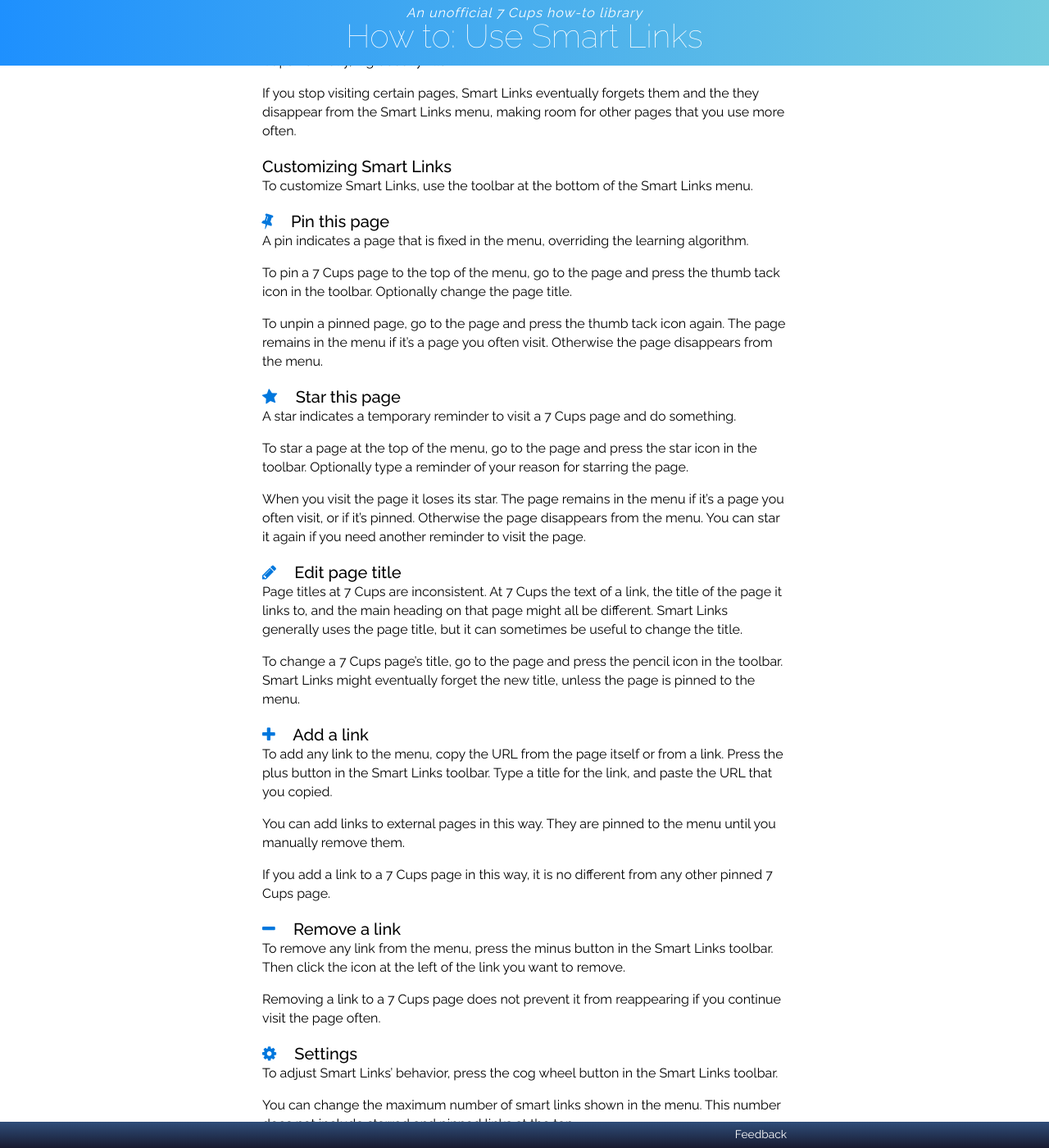
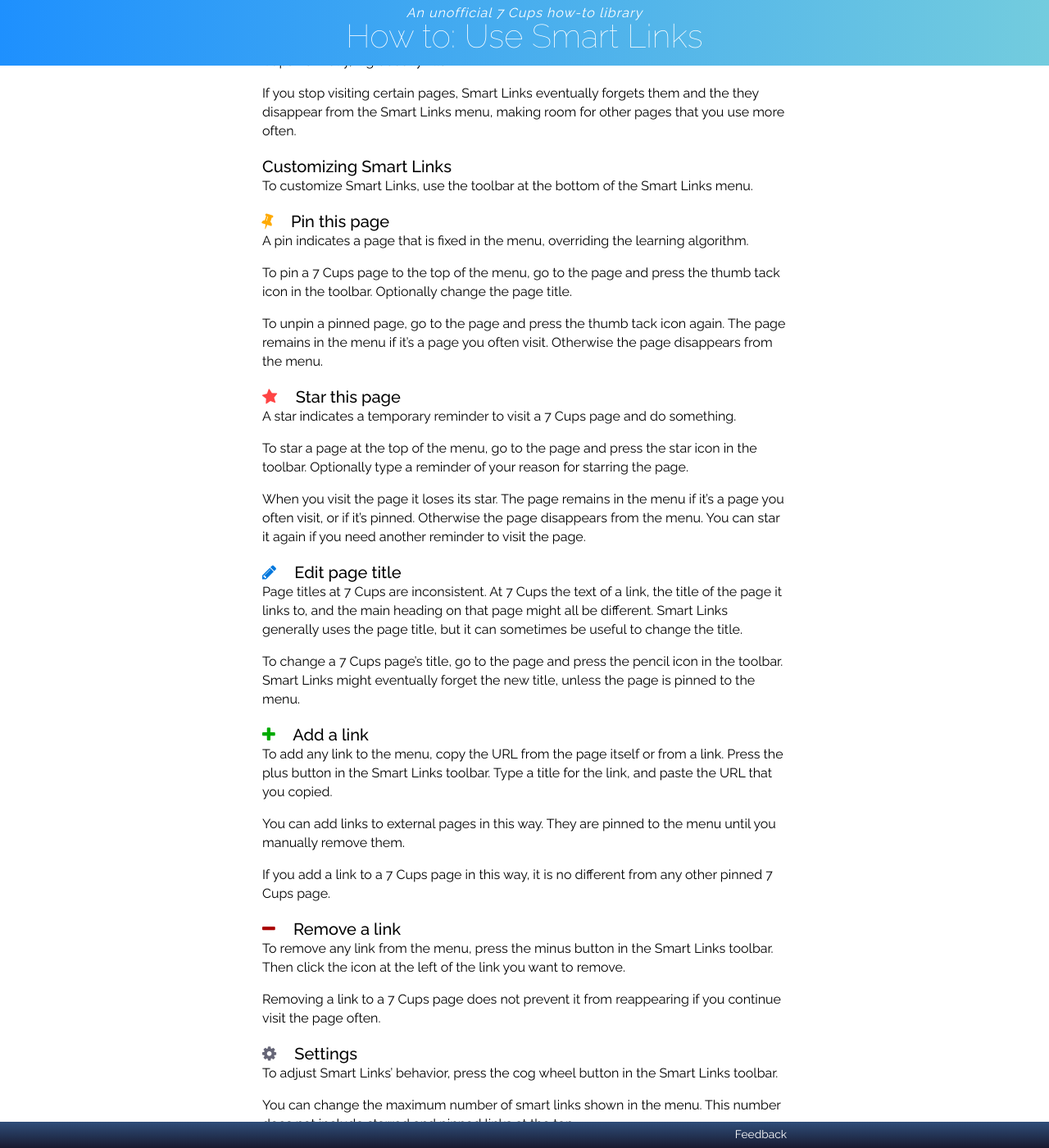
Before and after one commit to RarelyCharlie/rarelycharlie.github.io, a Jekyll site: the page built from _draft/links.md, in a window 1280 px wide and 1400 px high, scrolled down 854 px. Shown: the whole window at 82% size. Built offline with Jekyll 4.4.1, drawn with Linux system fonts in a browser that asks for light colours.

Commit message:
css tweak

```diff
--- a/_draft/links.md
+++ b/_draft/links.md
@@ -4,7 +4,7 @@ title: Use Smart Links
 linkas: false
 feedback: "https://www.7cups.com/@RarelyCharlie"
 ---
-<style>i.fa {display: inline-block; margin-right: 1ex; color: #07d;} .fa-plus {color: #0a0;} .fa-minus {color: #a00;} .fa-thumb-tack {color: #fa0; transform: rotate(17deg);} .fa-star {color: #f44; transform: rotate(-7deg);} .fa-pencil {color: #07d;} .fa-cog {color: #667;} .fa-quote-left {color: #fff; text-shadow: 1px 0 0 #07d, 0 1px 0 #07d, -1px 0 0 #07d, 0 -1px 0 #07d;}</style>
+<style>.fa {display: inline-block; margin-right: 1ex; color: #07d;} .fa-plus {color: #0a0;} .fa-minus {color: #a00;} .fa-thumb-tack {color: #fa0; transform: rotate(17deg);} .fa-star {color: #f44; transform: rotate(-7deg);} .fa-pencil {color: #07d;} .fa-cog {color: #667;} .fa-quote-left {color: #fff; text-shadow: 1px 0 0 #07d, 0 1px 0 #07d, -1px 0 0 #07d, 0 -1px 0 #07d;}</style>
 Smart Links is an additional menu for the 7 Cups website. The Smart Links menu continuously learns which 7 Cups webpages you use most often, and provides upiu with 1-click access to them. As your use of the 7 Cups website changes, the Smart Links menu continuously adapts.
 
 Some Smart Links features are experimental, and some might not work. Smart Links is only supported on a best efforts basis without any guarantees. The current version is 0.1.
```
